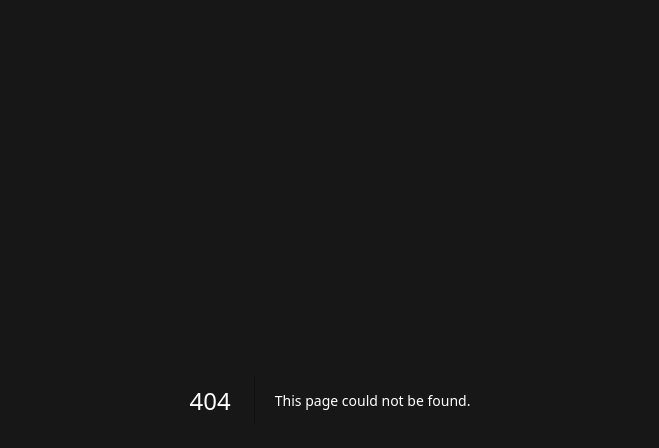
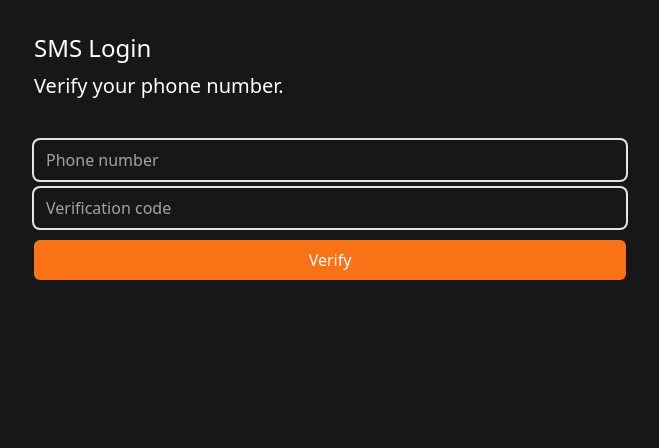
Before and after one commit to YongChanCho/next-carrot, a Next.js app: page /sms in a window 1280 px wide. Before the commit this address had no page. Shown: the top 448 px of the page, without its empty margins (310-969 px from the left). Built offline with nearby package versions, Linux system fonts and the light colour scheme.

Commit message:
feat:SMS page UI

```diff
--- /dev/null
+++ b/app/sms/page.tsx
@@ -0,0 +1,33 @@
+import FormButton from '@/components/form-btn';
+import FormInput from '@/components/form-input';
+
+export default function SMSLogin() {
+    return (
+        <div className='flex flex-col gap-10 py-8 px-6'>
+            <div className='flex flex-col gap-2 *:font-medium'>
+                <h1 className='text-2xl'>SMS Login</h1>
+                <h2 className='text-xl'>Verify your phone number.</h2>
+            </div>
+            <form className='flex flex-col gap-3'>
+                <div className='flex flex-col gap-2'>
+                    <FormInput
+                        type='number'
+                        placeholder='Phone number'
+                        required
+                        errors={[]}
+                    />
+                    <FormInput
+                        type='number'
+                        placeholder='Verification code'
+                        required
+                        errors={[]}
+                    />
+                </div>
+                <FormButton
+                    loading={false}
+                    text='Verify'
+                />
+            </form>
+        </div>
+    )
+}
```
